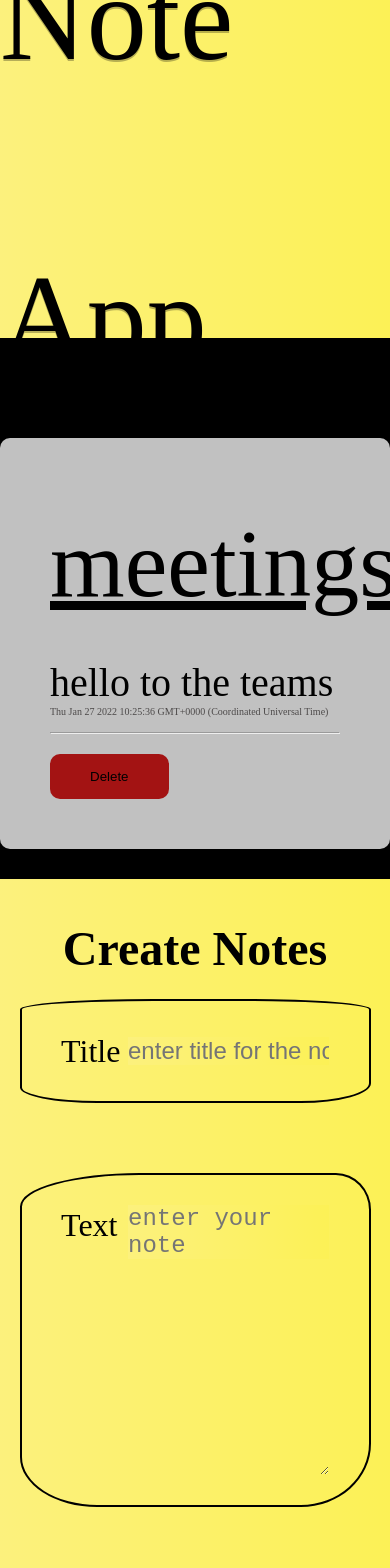
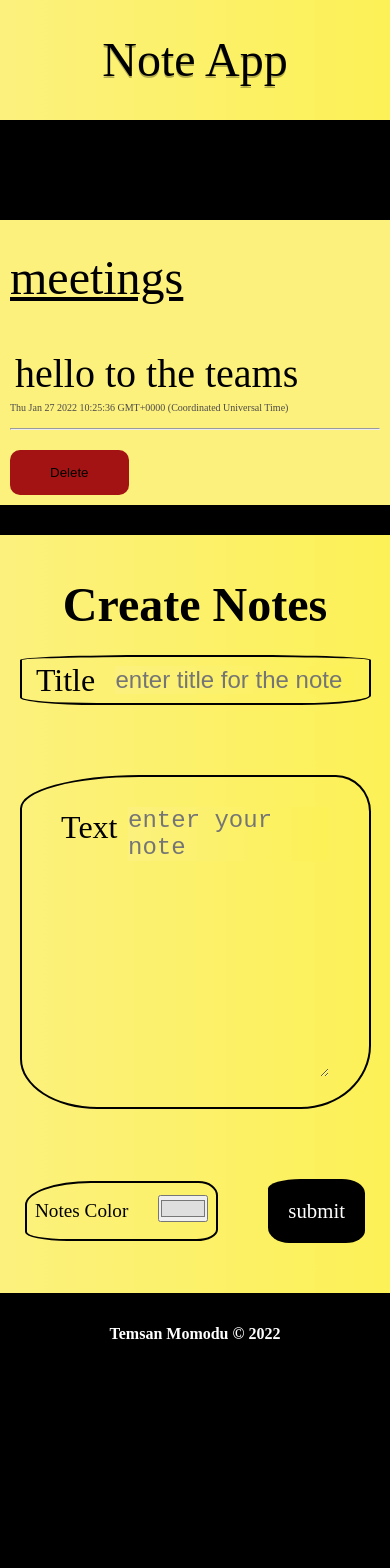
Before and after one commit to heytemisan/react-typescript-noteapp, a React (Create React App) app: page / in a window 390 px wide. Shown: the top 1568 px of the page. After the commit the page ends 1374 px from the top, so only its background shows below. Built offline with nearby package versions, Linux system fonts and the light colour scheme; a web font is replaced by a local one.

Commit message:
fix: styled css

```diff
--- a/src/App.css
+++ b/src/App.css
@@ -11,7 +11,6 @@ html {
 body {
   width: 100%;
   min-height: 100vh;
-  overflow-x: hidden;
   scroll-behavior: smooth;
 }
 
--- a/src/App.tsx
+++ b/src/App.tsx
@@ -12,7 +12,7 @@ function App() {
     id: (new Date).toString(),
     title: "meetings",
     text: "hello to the teams",
-    color: "#C1C1C1",
+    color: "#FCF17D",
     date:(new Date).toString()
     }])
 
--- a/src/components/CreateNotes/CreateNote.css
+++ b/src/components/CreateNotes/CreateNote.css
@@ -112,3 +112,33 @@ textarea:-webkit-autofill:active{
     font-family: inherit;
     cursor: pointer;
 }
+
+@media screen and (max-width:700px) {
+    .title {
+        padding: 3px;
+        margin-bottom: 70px;
+    }
+
+    .color-bg {
+        border: 2px solid black;
+        padding: 8px;
+        border-radius: 34% 10% 11% 22% / 40% 24% 19% 15%;
+    }
+
+    .message{
+        padding:30px;
+        margin-bottom: 70px;
+    }
+
+    .submit-btn {
+        padding:20px;
+        border-radius: 34% 24% 20% 22% / 15% 22% 19% 24% ;
+        background-color: black;
+        color: white;
+        font-size: 1.3rem;
+        border:none;
+        font-family: inherit;
+        cursor: pointer;
+    }
+
+}
--- a/src/components/Header/Header.css
+++ b/src/components/Header/Header.css
@@ -14,3 +14,14 @@ nav {
     text-shadow: 0 2px 0 rgba(0, 0, 0, 0.28);
     cursor: pointer;
 }
+
+@media screen and (max-width:700px) {
+
+    nav {
+        height: auto;
+    }
+
+    .header {
+        font-size:3rem;
+    }
+}
--- a/src/components/Notes/Notes.css
+++ b/src/components/Notes/Notes.css
@@ -4,7 +4,6 @@
 
 .card_body {
     padding: 50px;
-    font-size: 20px;
     font-weight: 500;
     height: auto;
     line-height: normal;
@@ -22,6 +21,10 @@
     font-size: 2.5rem;
 }
 
+p {
+    padding:5px;
+}
+
 .card_subtitle {
     font-size: 10px;
     font-weight: 300;
@@ -37,3 +40,22 @@
     border-radius: 10px;
     cursor: pointer;
 }
+
+@media screen and (max-width:700px) {
+
+    .note {
+        border-radius: 0;
+    }
+
+    .card_body {
+        padding: 10px;
+        height: auto;
+        line-height: normal;
+        margin-top: 30px;
+    }
+
+    .card_title {
+        font-size: 3rem;
+    }
+
+}
--- a/src/components/Notes/Notes.tsx
+++ b/src/components/Notes/Notes.tsx
@@ -13,7 +13,7 @@ const Notes: React.FC<INotesProps> = ({note, handleDelete}) => {
             <div className="note" style={{backgroundColor: note.color}}>
                 <div className="card_body">
                     <div className="card_title">{note.title}</div>
-                    <div className="card_text">{note.text}</div>
+                    <div className="card_text"><p>{note.text}</p></div>
                     <div className="card_subtitle">{note.date}</div><hr />
                     <button className="btn danger" onClick={() => {
                         handleDelete(note.id)
```
